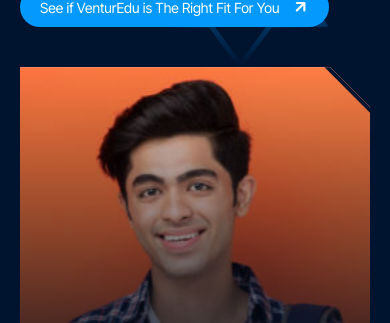
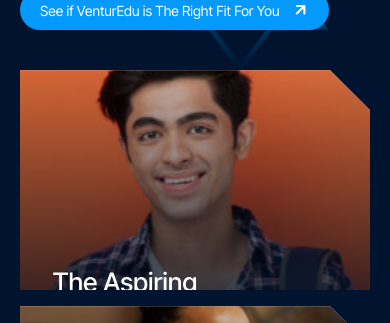
Before and after one commit to Neha-Singh/Venture-Edu, a React (Vite) app: page / in a window 390 px wide. Shown: the part 4965-5288 px from the top of the page. Built offline with nearby package versions, Linux system fonts and the light colour scheme.

Commit message:
cctd layt, addd stma and bt.txt

```diff
--- a/src/styles/Home/venturedufor.css
+++ b/src/styles/Home/venturedufor.css
@@ -166,3 +166,38 @@
   align-items: center;
   gap: 6px;
 }
+/* --- Fix: cards have a fixed height; images cover the full box --- */
+:root {
+  --vdf-card-h: 280px; /* desktop default height */
+}
+
+.vdf-card {
+  height: var(--vdf-card-h);
+}
+
+.vdf-card img {
+  width: 100%;
+  height: 100%;
+  object-fit: cover; /* fill and crop as needed */
+  object-position: center; /* nicely center faces */
+  display: block;
+}
+
+/* keep the title readable and inside the card */
+.vdf-card h3 {
+  bottom: 20px;
+}
+
+/* tablet */
+@media (max-width: 1024px) {
+  :root {
+    --vdf-card-h: 240px;
+  }
+}
+
+/* mobile */
+@media (max-width: 768px) {
+  :root {
+    --vdf-card-h: 220px;
+  }
+}
--- a/src/styles/Home/yourjourney.css
+++ b/src/styles/Home/yourjourney.css
@@ -19,7 +19,7 @@
   background: #01193a;
   padding: 0 24px; /* no vertical padding so dividers hit top/bottom */
   margin: 0 auto;
-  width: calc(100% - 2px); /* room for 1px borders each side */
+  width: calc(100%); /* room for 1px borders each side */
   border: 1px solid rgba(4, 153, 252, 0.2);
   box-sizing: border-box;
 }
@@ -59,7 +59,7 @@
   padding: 80px 40px;
   padding-bottom: -80px !important;
   position: relative;
-  width: calc(100% - 2px);
+  width: calc(100%);
 }
 .hero-top {
   display: flex;
@@ -137,7 +137,7 @@
   display: flex;
   align-items: flex-start;
   margin: 40px auto 0;
-  width: calc(100% - 2px);
+  width: calc(100%);
   box-sizing: border-box;
 }
 .accordion {
@@ -220,7 +220,7 @@
   .journey-features {
     flex-wrap: wrap;
     padding: 40px 20px;
-    width: calc(100% - 2px);
+    width: calc(100%);
   }
   .feature-card {
     max-width: 48%;
@@ -228,7 +228,7 @@
   }
   .journey-hero {
     padding: 60px 20px;
-    width: calc(100% - 2px);
+    width: calc(100%);
   }
   .hero-text h2 {
     font-size: 36px;
@@ -1120,7 +1120,7 @@
   /* Remove the outer frame so nothing shows above the heading */
   .journey-features {
     border: none !important; /* kills the top stroke you see */
-    width: 100% !important; /* was calc(100% - 2px) */
+    width: 100% !important; /* was calc(100% ) */
     /* keep the intended inner rails */
     background-position: left 20px top, right 20px top !important;
   }
```
Also changed, not shown: public/robots.txt, 1 other file (tests, documents, lock files or other folders).
